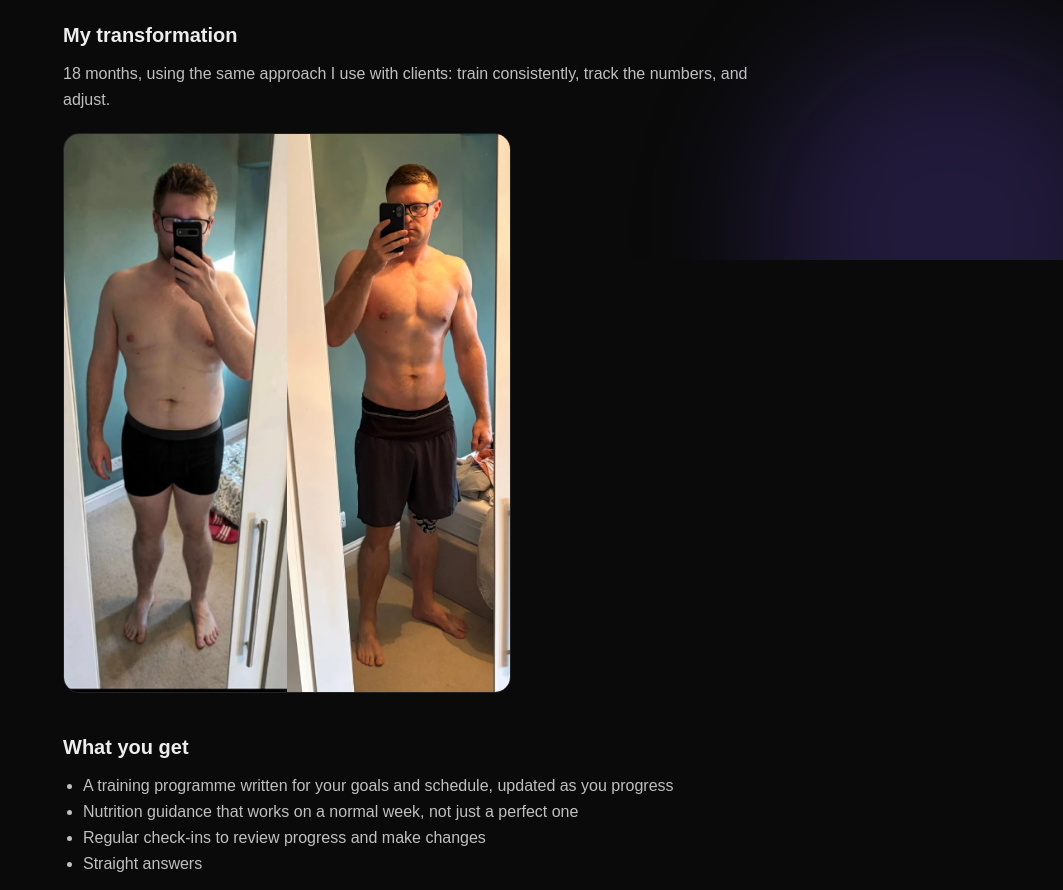
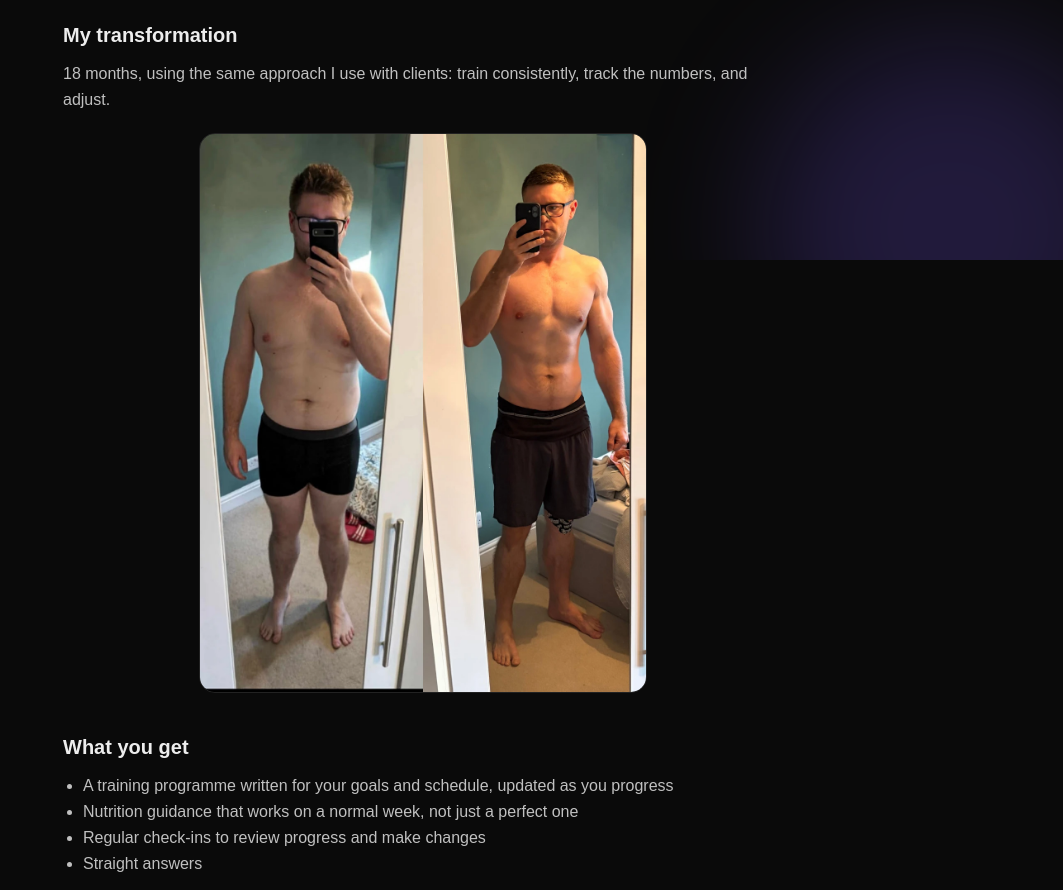
Before and after one commit to MRTNNC/coaching-business, a Next.js app: page /about in a window 1280 px wide. Shown: the part 540-1430 px from the top of the page, without its empty margins (217-1280 px from the left). Built offline with nearby package versions, Linux system fonts and the light colour scheme; no server answers.

Commit message:
Centre the transformation photo on the About page

```diff
--- a/src/app/(marketing)/about/page.tsx
+++ b/src/app/(marketing)/about/page.tsx
@@ -53,7 +53,7 @@ export default function AboutPage() {
             width={1080}
             height={1350}
             sizes="(min-width: 768px) 448px, 100vw"
-            className="mt-5 w-full max-w-md rounded-2xl border border-white/10"
+            className="mx-auto mt-5 w-full max-w-md rounded-2xl border border-white/10"
           />
         </div>
 
```
